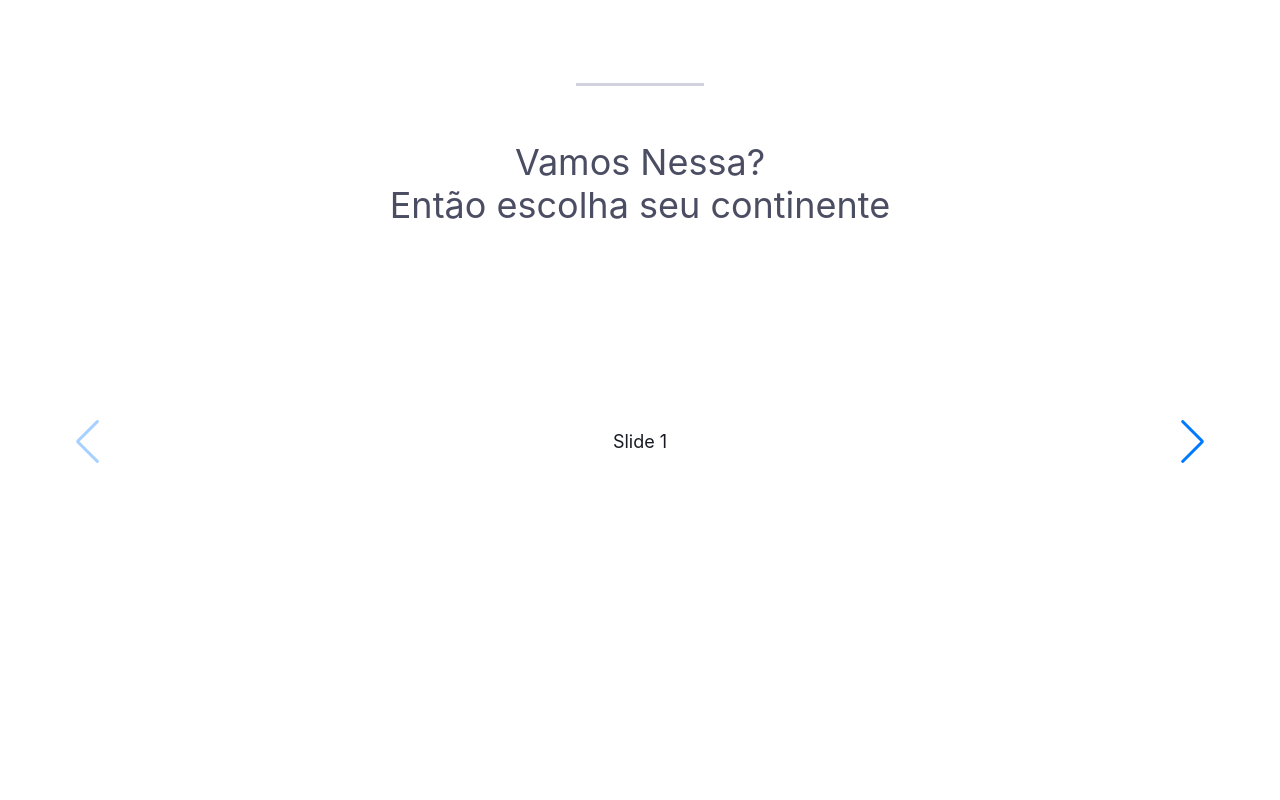
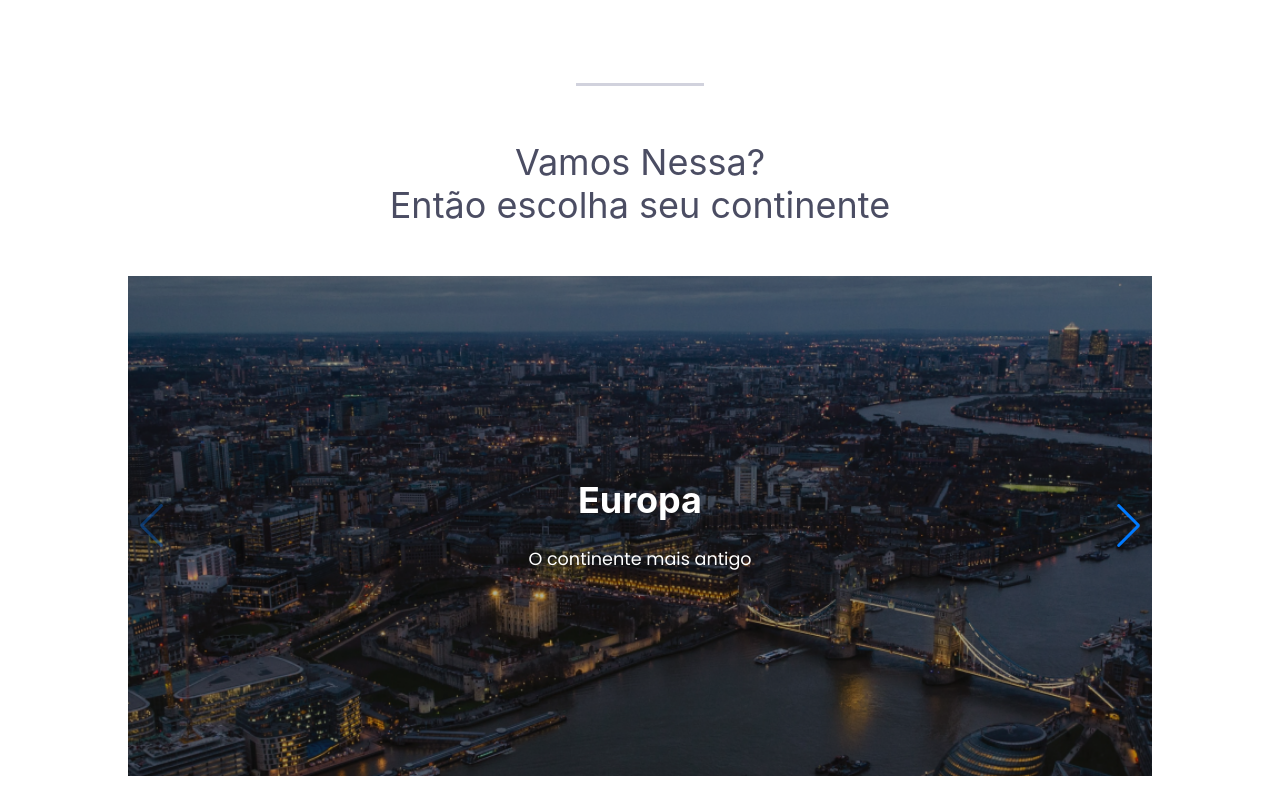
Before and after one commit to Sawyo-Fernands/WorldTrip, a Next.js app: page / in a window 1280 px wide. Shown: the part 833-1633 px from the top of the page. Before the commit the page ends 1449 px from the top, so only its background shows below. Built offline with nearby package versions, Linux system fonts and the light colour scheme.

Commit message:
Estilizando Carousel

```diff
--- a/src/Components/carousel/index.jsx
+++ b/src/Components/carousel/index.jsx
@@ -7,24 +7,40 @@ import "swiper/css/navigation";
 
 
 import { Navigation } from "swiper";
-import { Box } from "@chakra-ui/react";
+import { Box, Flex, Heading, Text } from "@chakra-ui/react";
 
 
 
 export function Carousel(){
 
     return(
-        <Box width={'90%'} margin='auto' height='300px' display={'flex'} alignItems={'center'} justifyContent='center'>
+        <Box width={'80%'} margin='auto' height='500px' display={'flex'} alignItems={'center'} justifyContent='center'>
 <Swiper navigation={true} modules={[Navigation]} className="mySwiper">
-        <SwiperSlide>Slide 1</SwiperSlide>
-        <SwiperSlide>Slide 2</SwiperSlide>
-        <SwiperSlide>Slide 3</SwiperSlide>
-        <SwiperSlide>Slide 4</SwiperSlide>
-        <SwiperSlide>Slide 5</SwiperSlide>
-        <SwiperSlide>Slide 6</SwiperSlide>
-        <SwiperSlide>Slide 7</SwiperSlide>
-        <SwiperSlide>Slide 8</SwiperSlide>
-        <SwiperSlide>Slide 9</SwiperSlide>
+        <SwiperSlide
+        style={{backgroundImage:`url('/images/continentes/Europa.png')`,backgroundPosition:'center',backgroundSize:'cover'}}>
+            <Flex flexDir={'column'}>
+                <Heading mb={6}>
+                    Europa
+                </Heading>
+                <Text fontSize={'1.1rem'}>
+                        O continente mais antigo
+                </Text>
+            </Flex>
+        </SwiperSlide>
+        <SwiperSlide
+        style={{backgroundImage:`url('/images/continentes/asia.jpg')`,backgroundPosition:'center',backgroundSize:'cover'}}>
+            <Flex flexDir={'column'}>
+                <Heading mb={6}>
+                    Ásia
+                </Heading>
+                <Text fontSize={'1.1rem'}>
+                        O maior continente do planeta terra
+                </Text>
+            </Flex>
+
+
+            </SwiperSlide>
+
       </Swiper>
         </Box>
 
--- a/src/pages/index.jsx
+++ b/src/pages/index.jsx
@@ -26,7 +26,7 @@ export default function Home() {
     </Center>
 
     <Flex width='100%'  alignItems={'center'} justifyContent='center' mb={6} flexDir='column' as={'section'}>
-      <Heading fontWeight={'normal'}  color={'gray.600'} mb={16}>
+      <Heading fontWeight={'normal'}  color={'gray.600'} mb={12}>
         <Box textAlign={'center'}>
         Vamos Nessa? <br />
         Então escolha seu continente
--- a/src/styles/carousel.css
+++ b/src/styles/carousel.css
@@ -5,8 +5,10 @@
 
   .swiper-slide {
     text-align: center;
-    font-size: 18px;
-    background: #fff;
+    color: white;
+    font-family: 'Poppins';
+    font-weight: 'bold';
+    font-size: 1.3rem;
 
     /* Center slide text vertically */
     display: -webkit-box;
```
Also changed, not shown: public/images/continentes/Europa.png (added), public/images/continentes/asia.jpg (added).
